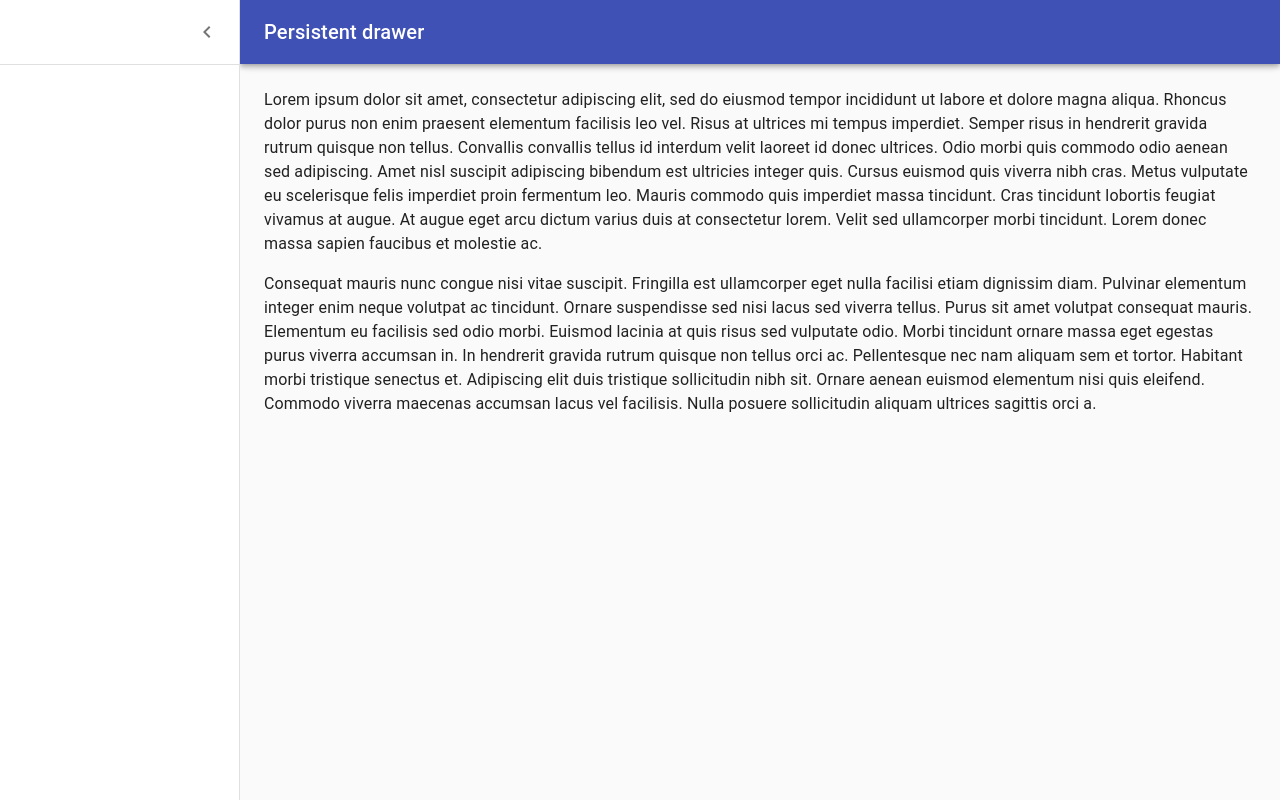
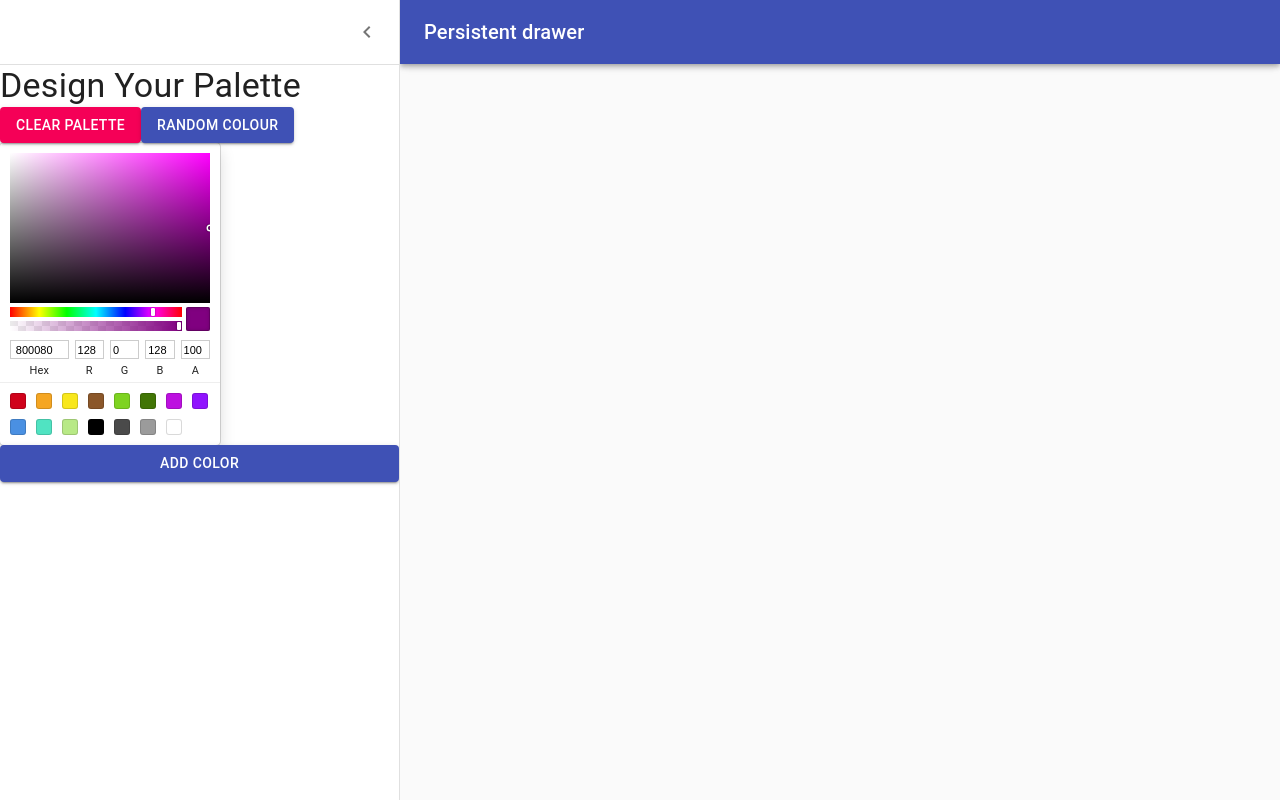
Before and after one commit to hjpunzalan/colour-project, a React (Create React App) app: page /colour-project/palette/new in a window 1280 px wide. Both pictures are taken after a click on the button "Open drawer". Built offline with nearby package versions, Linux system fonts and the light colour scheme.

Commit message:
Add ChromePicker and Buttons to drawer

```diff
--- a/package.json
+++ b/package.json
@@ -10,6 +10,7 @@
     "gh-pages": "^2.0.1",
     "rc-slider": "^8.6.11",
     "react": "^16.8.6",
+    "react-color": "^2.17.3",
     "react-copy-to-clipboard": "^5.0.1",
     "react-dom": "^16.8.6",
     "react-router-dom": "^5.0.0",
--- a/src/NewPaletteForm.js
+++ b/src/NewPaletteForm.js
@@ -10,8 +10,10 @@ import Divider from '@material-ui/core/Divider';
 import IconButton from '@material-ui/core/IconButton';
 import MenuIcon from '@material-ui/icons/Menu';
 import ChevronLeftIcon from '@material-ui/icons/ChevronLeft';
+import { SketchPicker } from 'react-color';
+import Button from '@material-ui/core/Button';
 
-const drawerWidth = 240;
+const drawerWidth = 400;
 
 const useStyles = makeStyles(theme => ({
 	root: {
@@ -120,6 +122,22 @@ function NewPaletteForm() {
 					</IconButton>
 				</div>
 				<Divider />
+				<Typography variant="h4">Design Your Palette</Typography>
+				<div className="buttons">
+					<Button variant="contained" color="secondary">
+						Clear Palette
+					</Button>
+					<Button variant="contained" color="primary">
+						Random Colour
+					</Button>
+				</div>
+				<SketchPicker
+					color="purple"
+					onChangeComplete={newColor => console.log(newColor)}
+				/>
+				<Button variant="contained" color="primary">
+					Add Color
+				</Button>
 			</Drawer>
 			<main
 				className={clsx(classes.content, {
@@ -127,35 +145,6 @@ function NewPaletteForm() {
 				})}
 			>
 				<div className={classes.drawerHeader} />
-				<Typography paragraph>
-					Lorem ipsum dolor sit amet, consectetur adipiscing elit, sed do
-					eiusmod tempor incididunt ut labore et dolore magna aliqua. Rhoncus
-					dolor purus non enim praesent elementum facilisis leo vel. Risus at
-					ultrices mi tempus imperdiet. Semper risus in hendrerit gravida rutrum
-					quisque non tellus. Convallis convallis tellus id interdum velit
-					laoreet id donec ultrices. Odio morbi quis commodo odio aenean sed
-					adipiscing. Amet nisl suscipit adipiscing bibendum est ultricies
-					integer quis. Cursus euismod quis viverra nibh cras. Metus vulputate
-					eu scelerisque felis imperdiet proin fermentum leo. Mauris commodo
-					quis imperdiet massa tincidunt. Cras tincidunt lobortis feugiat
-					vivamus at augue. At augue eget arcu dictum varius duis at consectetur
-					lorem. Velit sed ullamcorper morbi tincidunt. Lorem donec massa sapien
-					faucibus et molestie ac.
-				</Typography>
-				<Typography paragraph>
-					Consequat mauris nunc congue nisi vitae suscipit. Fringilla est
-					ullamcorper eget nulla facilisi etiam dignissim diam. Pulvinar
-					elementum integer enim neque volutpat ac tincidunt. Ornare suspendisse
-					sed nisi lacus sed viverra tellus. Purus sit amet volutpat consequat
-					mauris. Elementum eu facilisis sed odio morbi. Euismod lacinia at quis
-					risus sed vulputate odio. Morbi tincidunt ornare massa eget egestas
-					purus viverra accumsan in. In hendrerit gravida rutrum quisque non
-					tellus orci ac. Pellentesque nec nam aliquam sem et tortor. Habitant
-					morbi tristique senectus et. Adipiscing elit duis tristique
-					sollicitudin nibh sit. Ornare aenean euismod elementum nisi quis
-					eleifend. Commodo viverra maecenas accumsan lacus vel facilisis. Nulla
-					posuere sollicitudin aliquam ultrices sagittis orci a.
-				</Typography>
 			</main>
 		</div>
 	);
```
Also changed, not shown: 1 other file (tests, documents, lock files or other folders).
